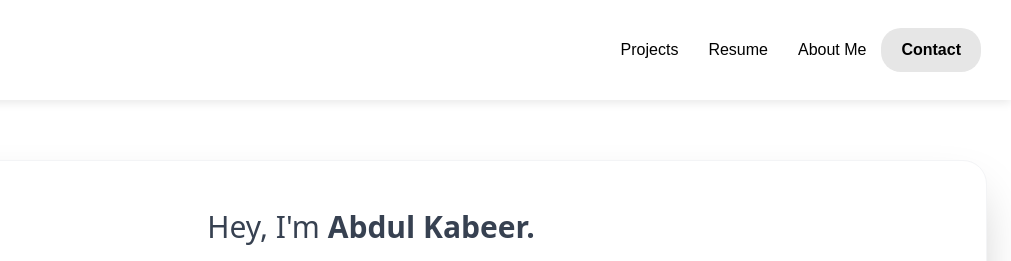
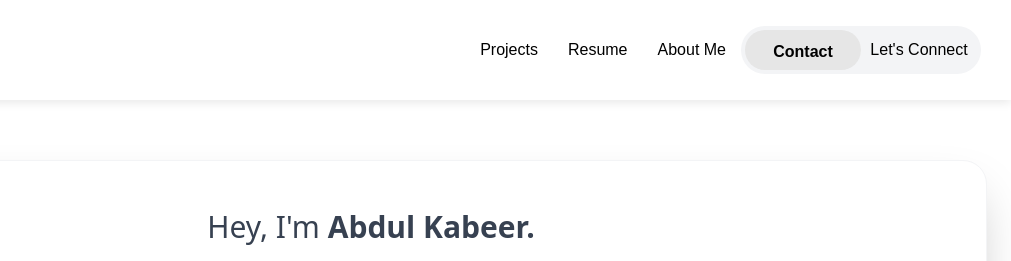
Before and after one commit to AbdulSaboor333/A_Kportfolio, a plain HTML site: page index.html in a window 1280 px wide. Shown: the top 261 px of the page, 269-1280 px from the left. Drawn offline with nearby package versions, Linux system fonts and the light colour scheme.

Commit message:
Update index.html
updated contact button

```diff
--- a/index.html
+++ b/index.html
@@ -26,7 +26,17 @@
       <a href="#">Projects</a>
       <a href="#">Resume</a>
       <a href="#">About Me</a>
-      <button id="contactBtn">Contact</button>
+      <!-- Toggle Buttons -->
+      <div class="relative bg-gray-100 rounded-full flex p-1 w-60 h-12">
+          <!-- Toggle Indicator -->
+          <div id="toggleIndicator" class="absolute top-2 left-2 w-28 h-8 bg-white  rounded-full transition-all duration-300"></div>
+
+          <!-- Contact Button -->
+          <button id="contactBtn" class="relative w-1/2 text-black  z-10">Contact</button>
+
+          <!-- Let's Connect Button -->
+          <button id="connectBtn" class="relative w-1/2 text-black  z-10">Let's Connect</button>
+      </div>
   </div>
 </nav>
 
```
